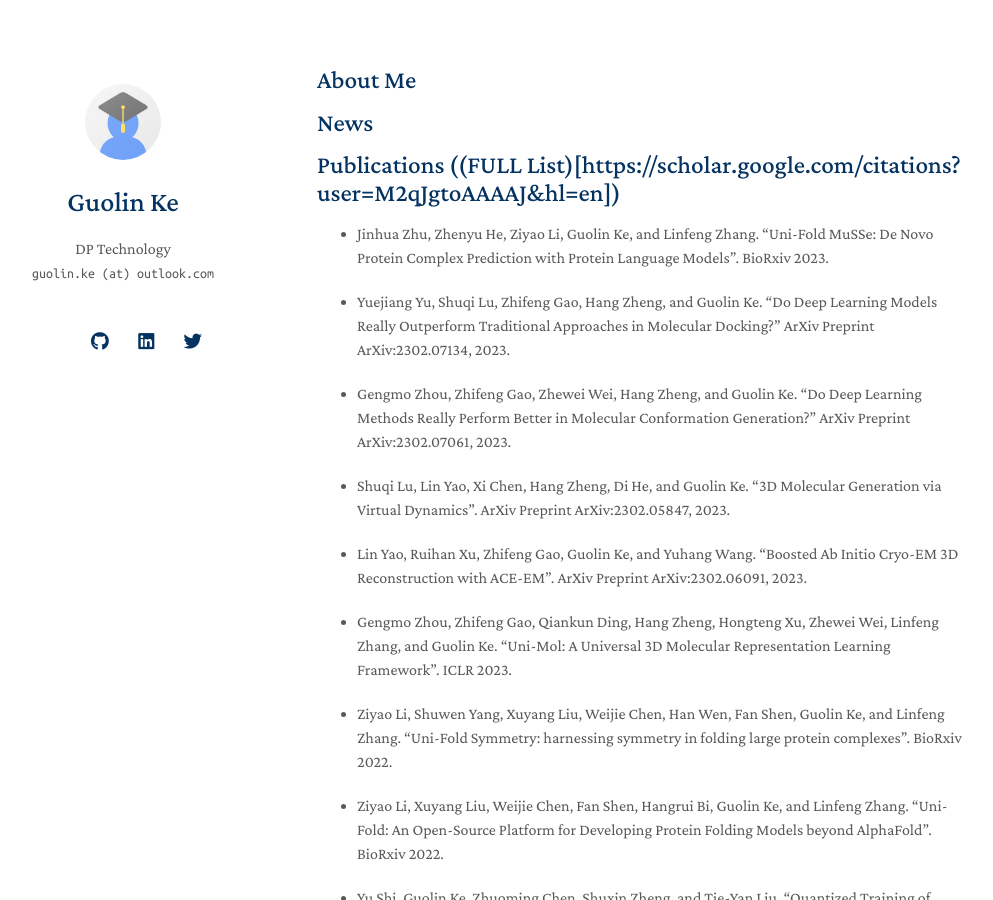
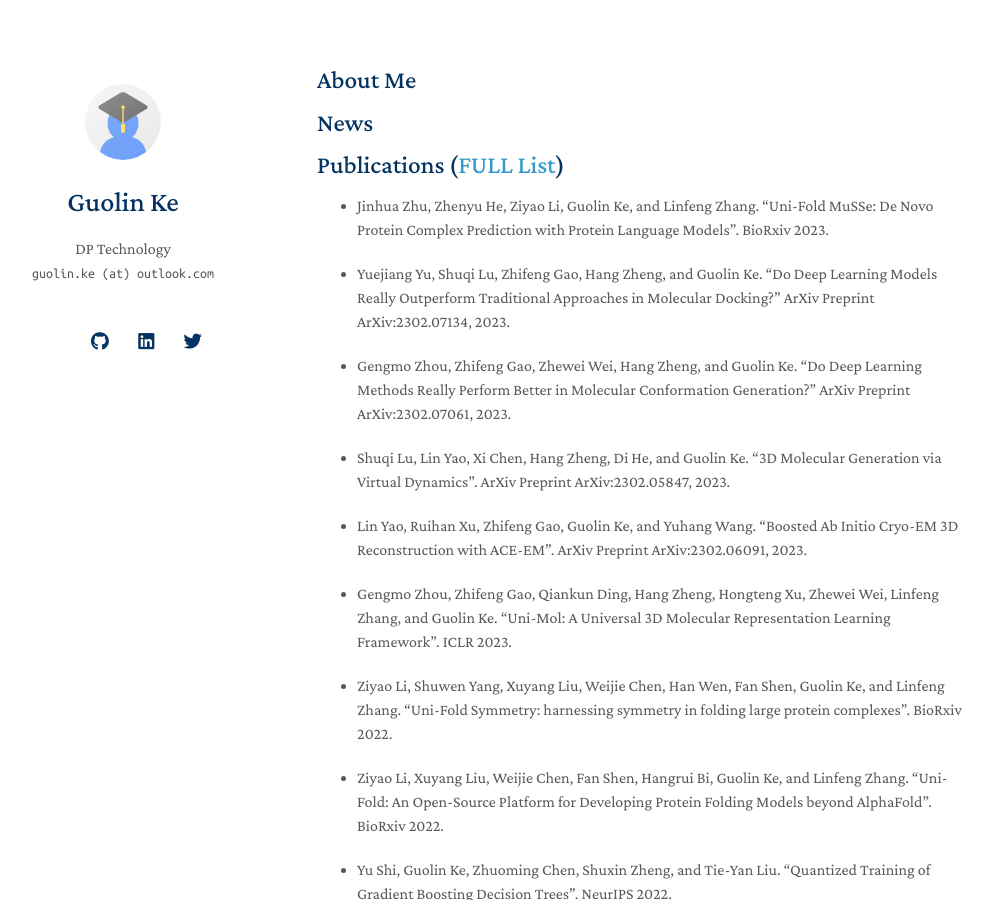
Before and after one commit to guolinke/guolinke.github.io, a Jekyll site: the page built from index.md, in a window 1280 px wide and 900 px high. Shown: the whole window, without its empty margins (153-1146 px from the left). Built offline with Jekyll 4.4.1, drawn with Linux system fonts in a browser that asks for light colours; nearby versions of some CDN libraries; a style sheet for code colours, icons or effects is not loaded; our own code applies the rules of GitHub Pages for plain Markdown files.

Commit message:
fix hyperlink

```diff
--- a/index.md
+++ b/index.md
@@ -8,7 +8,7 @@ layout: homepage
 ## News
 
 
-## Publications ((FULL List)[https://scholar.google.com/citations?user=M2qJgtoAAAAJ&hl=en])
+## Publications ([FULL List](https://scholar.google.com/citations?user=M2qJgtoAAAAJ&hl=en))
 
 - Jinhua Zhu, Zhenyu He, Ziyao Li, Guolin Ke, and Linfeng Zhang. "Uni-Fold MuSSe: De Novo Protein Complex Prediction with Protein Language Models". BioRxiv 2023.
 
```
